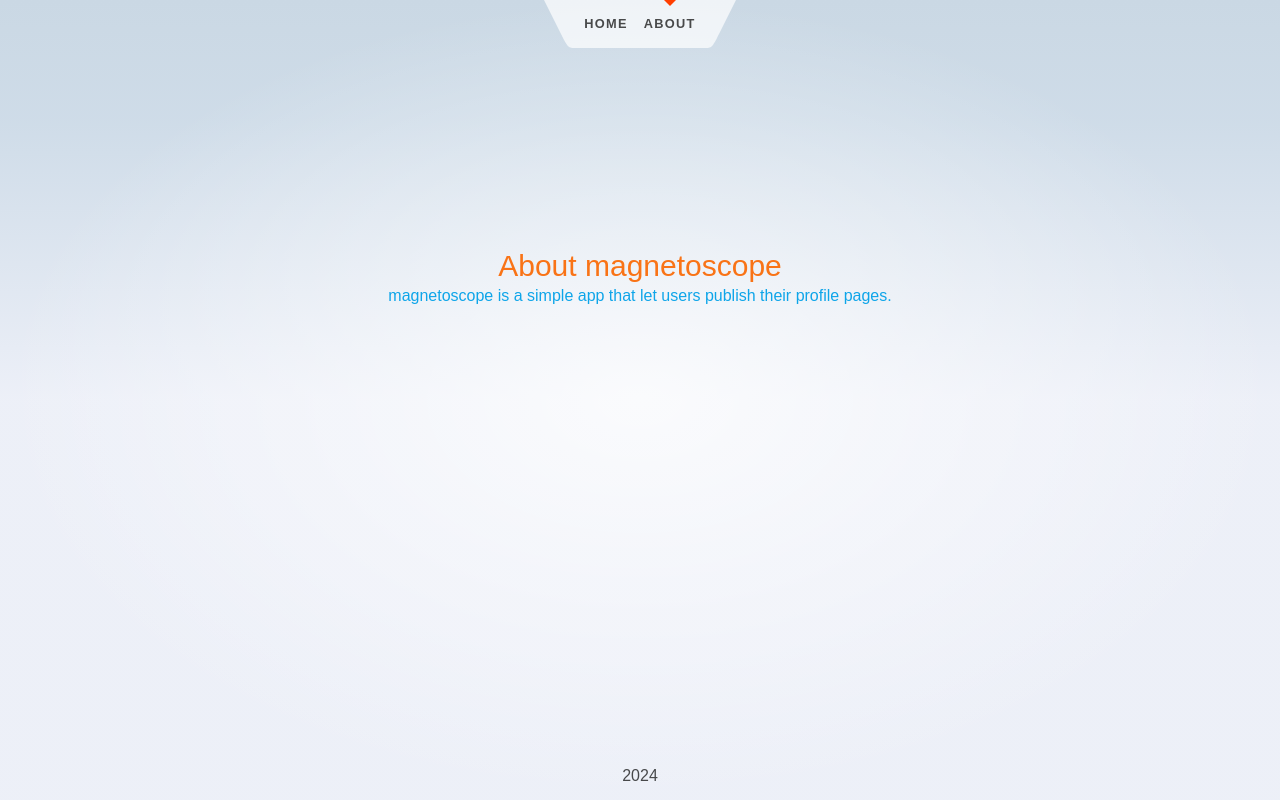
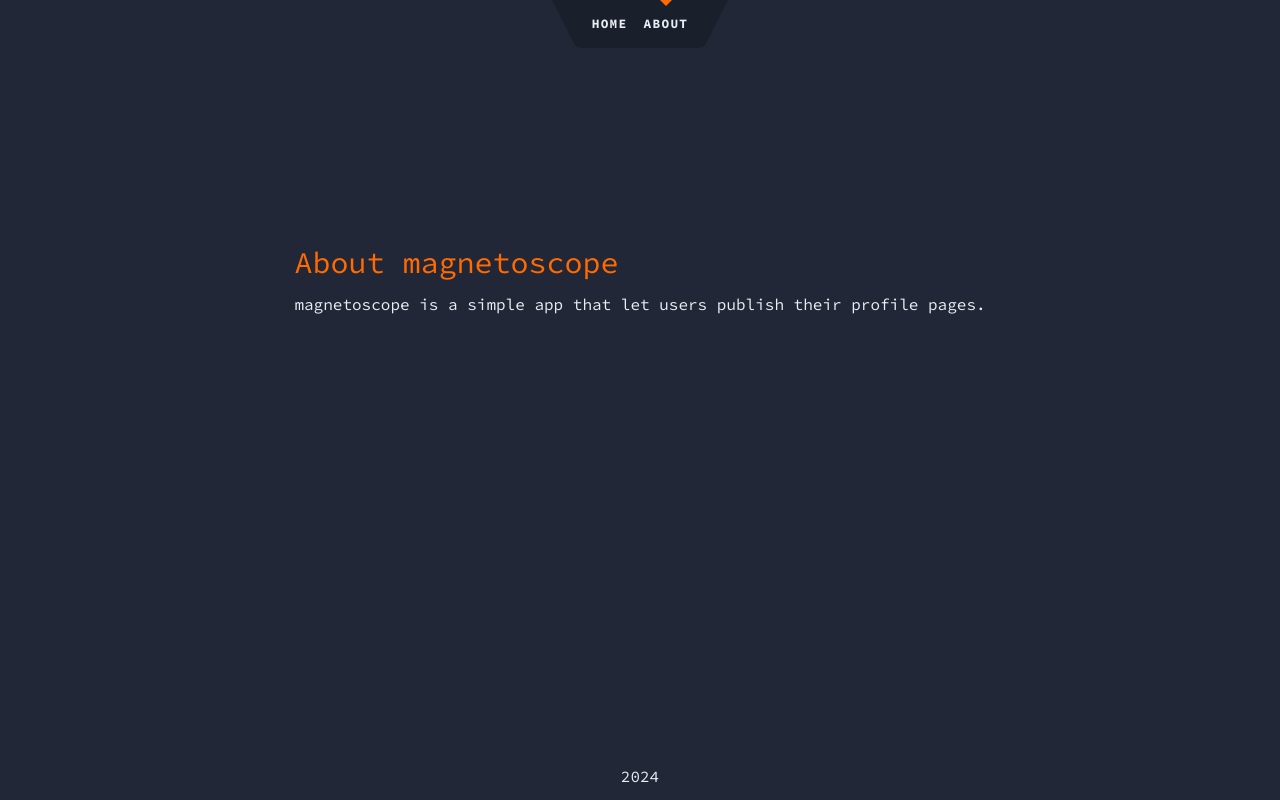
Before and after one commit to hfichter/die-funf, a SvelteKit app: page /about in a window 1280 px wide. Built offline with nearby package versions, Linux system fonts and the light colour scheme.

Commit message:
style the site

```diff
--- a/src/app.html
+++ b/src/app.html
@@ -1,12 +1,22 @@
 <!doctype html>
 <html lang="en">
+
 <head>
 	<meta charset="utf-8" />
 	<link rel="icon" href="%sveltekit.assets%/favicon.png" />
 	<meta name="viewport" content="width=device-width, initial-scale=1" />
+
+	<!-- Google Font -->
+	<link rel="preconnect" href="https://fonts.googleapis.com">
+	<link rel="preconnect" href="https://fonts.gstatic.com" crossorigin>
+	<link href="https://fonts.googleapis.com/css2?family=Source+Code+Pro:ital,wght@0,200..900;1,200..900&display=swap"
+		rel="stylesheet">
+
 	%sveltekit.head%
 </head>
+
 <body data-sveltekit-preload-data="hover">
 	<div style="display: contents">%sveltekit.body%</div>
 </body>
+
 </html>
--- a/src/routes/Counter.svelte
+++ /dev/null
@@ -1,102 +0,0 @@
-<script lang="ts">
-	import { spring } from 'svelte/motion';
-
-	let count = 0;
-
-	const displayed_count = spring();
-	$: displayed_count.set(count);
-	$: offset = modulo($displayed_count, 1);
-
-	function modulo(n: number, m: number) {
-		// handle negative numbers
-		return ((n % m) + m) % m;
-	}
-</script>
-
-<div class="counter">
-	<button on:click={() => (count -= 1)} aria-label="Decrease the counter by one">
-		<svg aria-hidden="true" viewBox="0 0 1 1">
-			<path d="M0,0.5 L1,0.5" />
-		</svg>
-	</button>
-
-	<div class="counter-viewport">
-		<div class="counter-digits" style="transform: translate(0, {100 * offset}%)">
-			<strong class="hidden" aria-hidden="true">{Math.floor($displayed_count + 1)}</strong>
-			<strong>{Math.floor($displayed_count)}</strong>
-		</div>
-	</div>
-
-	<button on:click={() => (count += 1)} aria-label="Increase the counter by one">
-		<svg aria-hidden="true" viewBox="0 0 1 1">
-			<path d="M0,0.5 L1,0.5 M0.5,0 L0.5,1" />
-		</svg>
-	</button>
-</div>
-
-<style>
-	.counter {
-		display: flex;
-		border-top: 1px solid rgba(0, 0, 0, 0.1);
-		border-bottom: 1px solid rgba(0, 0, 0, 0.1);
-		margin: 1rem 0;
-	}
-
-	.counter button {
-		width: 2em;
-		padding: 0;
-		display: flex;
-		align-items: center;
-		justify-content: center;
-		border: 0;
-		background-color: transparent;
-		touch-action: manipulation;
-		font-size: 2rem;
-	}
-
-	.counter button:hover {
-		background-color: var(--color-bg-1);
-	}
-
-	svg {
-		width: 25%;
-		height: 25%;
-	}
-
-	path {
-		vector-effect: non-scaling-stroke;
-		stroke-width: 2px;
-		stroke: #444;
-	}
-
-	.counter-viewport {
-		width: 8em;
-		height: 4em;
-		overflow: hidden;
-		text-align: center;
-		position: relative;
-	}
-
-	.counter-viewport strong {
-		position: absolute;
-		display: flex;
-		width: 100%;
-		height: 100%;
-		font-weight: 400;
-		color: var(--color-theme-1);
-		font-size: 4rem;
-		align-items: center;
-		justify-content: center;
-	}
-
-	.counter-digits {
-		position: absolute;
-		width: 100%;
-		height: 100%;
-	}
-
-	.hidden {
-		top: -100%;
-		user-select: none;
-	}
-</style>
--- a/src/routes/Header.svelte
+++ b/src/routes/Header.svelte
@@ -35,7 +35,7 @@
 	nav {
 		display: flex;
 		justify-content: center;
-		--background: rgba(255, 255, 255, 0.7);
+		--background: rgba(0, 0, 0, 0.2);
 	}
 
 	svg {
@@ -75,7 +75,7 @@
 		top: 0;
 		left: calc(50% - var(--size));
 		border: var(--size) solid transparent;
-		border-top: var(--size) solid var(--color-theme-1);
+		border-top: var(--size) solid var(--color-accent);
 	}
 
 	nav a {
@@ -93,6 +93,6 @@
 	}
 
 	a:hover {
-		color: var(--color-theme-1);
+		color: var(--color-text);
 	}
 </style>
--- a/src/routes/LesFunf.svelte
+++ b/src/routes/LesFunf.svelte
@@ -1,12 +1,12 @@
 <script lang="ts">
-	import type { Player } from "$lib/types";
-
+	import type { Player } from '$lib/types';
 	export let players: Player[];
 </script>
 
-<h1 class="text-3xl text-orange-500">Les Funf</h1>
+<div class="mb-4">
+	<h1 class="text-3xl mb-3">Les Fünf</h1>
 	{#if players}
-		<ul class="text-sky-500">
+		<ul>
 			{#each players as player}
 				<li>
 					<a href="/players/{player.id}">{player.name}</a>
@@ -14,5 +14,6 @@
 			{/each}
 		</ul>
 	{:else}
-	<p class="text-sky-500">Loading...</p>
+		<p>Loading...</p>
 	{/if}
+</div>
--- a/src/routes/ProfileList.svelte
+++ b/src/routes/ProfileList.svelte
@@ -17,10 +17,10 @@
 </script>
 
 <div class="mb-4">
-	<h1 class="text-3xl text-orange-500">Profiles</h1>
+	<h1 class="text-3xl mb-3">Profiles</h1>
 	{#if profiles}
 		{#each profiles as profile}
-			<ul class="text-sky-500">
+			<ul>
 				{#if profile.public}
 					<li>
 						<a href="/pages/{profile.id}">{profile.name}</a>
@@ -29,6 +29,6 @@
 			</ul>
 		{/each}
 	{:else}
-		<p class="text-sky-500">Loading...</p>
+	<p>Loading...</p>
 	{/if}
 </div>
--- a/src/routes/about/+page.svelte
+++ b/src/routes/about/+page.svelte
@@ -4,10 +4,7 @@
 </svelte:head>
 
 <div class="text-column">
-	<h1 class="text-3xl text-orange-500">About magnetoscope</h1>
+	<h1 class="text-3xl mb-3">About magnetoscope</h1>
 
-	<p class="text-sky-500">
-		magnetoscope is a simple app that let users publish their profile pages.
-	</p>
-
+	<p>magnetoscope is a simple app that let users publish their profile pages.</p>
 </div>
--- a/src/routes/pages/[id]/+page.svelte
+++ b/src/routes/pages/[id]/+page.svelte
@@ -20,11 +20,11 @@
 
 <div class="text-column">
 	{#if profile && profile.public}
-		<h1 class="text-3xl text-orange-500">{profile.name}</h1>
-		<p class="text-sky-500">
+		<h1 class="text-3xl mb-3">{profile.name}</h1>
+		<div class="markdown">
 			{@html DOMPurify.sanitize(marked.parse(profile.content || '- no content -') as string)}
-		</p>
+		</div>
 	{:else}
-		<p class="text-sky-500">Loading profile...</p>
+		<p>Loading profile...</p>
 	{/if}
 </div>
--- a/src/routes/players/[id]/+page.svelte
+++ b/src/routes/players/[id]/+page.svelte
@@ -9,7 +9,6 @@
 	const pb = new PocketBase(PB_URL);
 	let player: RecordModel | null = null;
 
-
 	async function fetchPlayer() {
 		player = await pb.collection('players').getOne(data.id);
 	}
@@ -20,8 +19,8 @@
 
 <div class="text-column">
 	{#if player}
-		<h1 class="text-3xl text-orange-500">{player.name}</h1>
-		<p class="text-slate-500">{@html converter.makeHtml(player.data.description)}</p>
+		<h1 class="text-3xl mb-3">{player.name}</h1>
+		<p>{@html converter.makeHtml(player.data.description)}</p>
 	{:else}
 		<p>Chargement du funf...</p>
 	{/if}
--- a/src/routes/styles.css
+++ b/src/routes/styles.css
@@ -1,48 +1,24 @@
 @import '@fontsource/fira-mono';
 
 :root {
-	--font-body: Arial, -apple-system, BlinkMacSystemFont, 'Segoe UI', Roboto, Oxygen, Ubuntu,
-		Cantarell, 'Open Sans', 'Helvetica Neue', sans-serif;
-	--font-mono: 'Fira Mono', monospace;
-	--color-bg-0: rgb(202, 216, 228);
-	--color-bg-1: hsl(209, 36%, 86%);
-	--color-bg-2: hsl(224, 44%, 95%);
-	--color-theme-1: #ff3e00;
-	--color-theme-2: #4075a6;
-	--color-text: rgba(0, 0, 0, 0.7);
-	--column-width: 42rem;
-	--column-margin-top: 4rem;
-	font-family: var(--font-body);
+	--font-mono: "Source Code Pro", "monospace";
+	--color-bg: rgb(33, 39, 55);
+	--color-accent: rgb(255, 107, 1);
+	--color-text: rgb(234, 237, 243);
+	font-family: var(--font-mono);
 	color: var(--color-text);
 }
 
 body {
 	min-height: 100vh;
 	margin: 0;
-	background-attachment: fixed;
-	background-color: var(--color-bg-1);
+	background-color: var(--color-bg);
 	background-size: 100vw 100vh;
-	background-image: radial-gradient(
-			50% 50% at 50% 50%,
-			rgba(255, 255, 255, 0.75) 0%,
-			rgba(255, 255, 255, 0) 100%
-		),
-		linear-gradient(180deg, var(--color-bg-0) 0%, var(--color-bg-1) 15%, var(--color-bg-2) 50%);
 }
 
 h1,
-h2,
-p {
-	font-weight: 400;
-}
-
-p {
-	line-height: 1.5;
-}
-
-a {
-	color: var(--color-theme-1);
-	text-decoration: none;
+h2 {
+	color: var(--color-accent);
 }
 
 a:hover {
@@ -51,22 +27,10 @@ a:hover {
 
 h1 {
 	font-size: 2rem;
-	text-align: center;
 }
 
 h2 {
 	font-size: 1rem;
-}
-
-pre {
-	font-size: 16px;
-	font-family: var(--font-mono);
-	background-color: rgba(255, 255, 255, 0.45);
-	border-radius: 3px;
-	box-shadow: 2px 2px 6px rgb(255 255 255 / 25%);
-	padding: 0.5em;
-	overflow-x: auto;
-	color: var(--color-text);
 }
 
 .text-column {
@@ -88,20 +52,6 @@ button:focus:not(:focus-visible) {
 	outline: none;
 }
 
-@media (min-width: 720px) {
-	h1 {
-		font-size: 2.4rem;
-	}
+.markdown {
+	/* complete if needed */
 }
-
-.visually-hidden {
-	border: 0;
-	clip: rect(0 0 0 0);
-	height: auto;
-	margin: 0;
-	overflow: hidden;
-	padding: 0;
-	position: absolute;
-	width: 1px;
-	white-space: nowrap;
-}
--- a/tailwind.config.js
+++ b/tailwind.config.js
@@ -2,7 +2,11 @@
 export default {
   content: ['./src/**/*.{html,js,svelte,ts}'],
   theme: {
-    extend: {},
+    extend: {
+      fontFamily: {
+        mono: ['IBM Plex Mono', 'monospace'],
+      },
+    },
   },
   plugins: [],
 }
```
Also changed, not shown: svelte.config.js (line endings or trailing spaces). Lines whose indentation alone changed are shown as unchanged.
